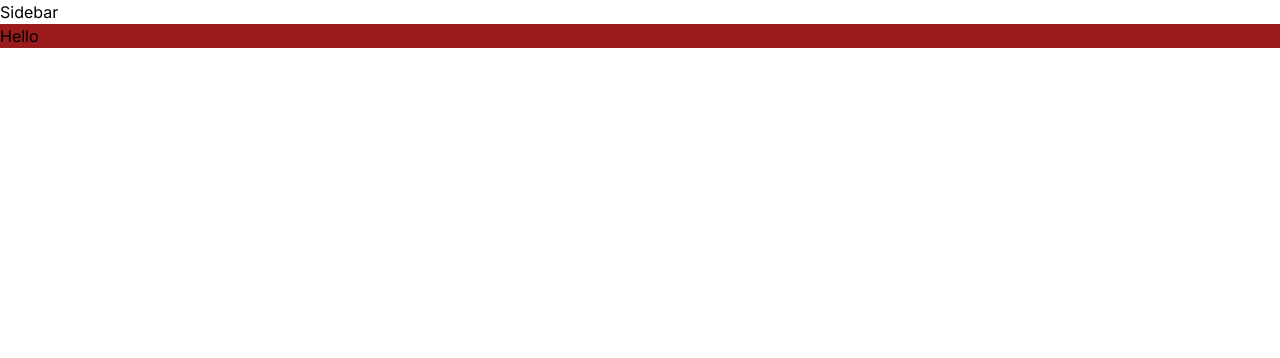
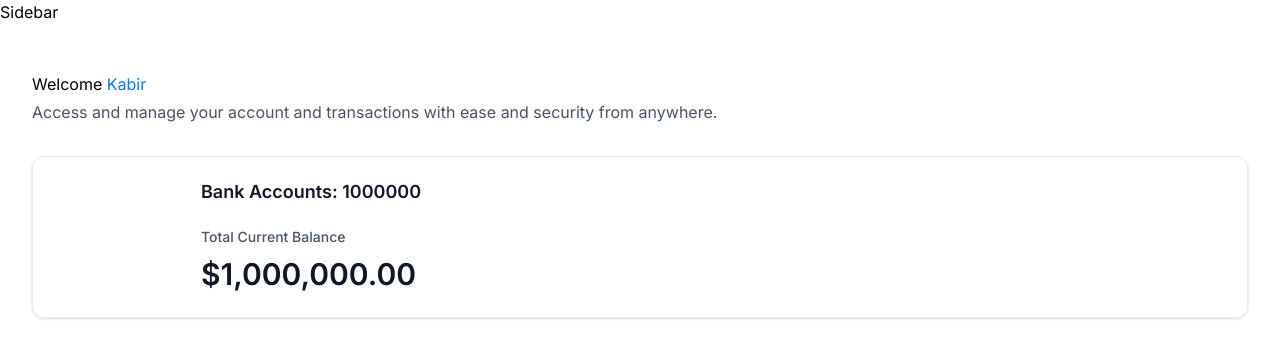
Before and after one commit to kabir-naved/aceBanking, a Next.js app: page / in a window 1280 px wide. Shown: the top 358 px of the page. Built offline with nearby package versions, Linux system fonts and the light colour scheme.

Commit message:
header are done

```diff
--- a/app/(root)/page.tsx
+++ b/app/(root)/page.tsx
@@ -1,7 +1,30 @@
+import HeaderBox from "@/components/HeaderBox";
+import TotalBalanceBox from "@/components/TotalBalanceBox";
+
 export default function Home() {
+    const loggedIn = {firstName: "Kabir"};
   return (
     <>
-      <h1 className="bg-red-800">Hello</h1>
+      <section className="home ">
+        <div className="home-content">
+            <header className="home-header">
+
+              {/* HeaderBox component */}
+              <HeaderBox
+                type="greeting"
+                title="Welcome"
+                user={loggedIn?.firstName}
+                subtext="Access and manage your account and transactions with ease and security from anywhere."
+              />
+              {/* HeaderBox component */}
+              <TotalBalanceBox
+                accounts= {[]}
+                totalBanks= {1000000}
+                totalCurrentBalance= {1000000}
+              />
+            </header>
+        </div>
+      </section>
     </>
   );
 }
--- /dev/null
+++ b/components/AnimatedCounter.tsx
@@ -0,0 +1,18 @@
+"use client";
+import React from "react";
+import CountUp from "react-countup";
+
+const AnimatedCounter = ({amount}: {amount:number}) => {
+  return (
+    <div className="w-full">
+      <CountUp
+        decimal="."
+        prefix="$"
+        end={amount}
+        duration={2.75}
+        decimals={2}
+      />
+    </div>
+  );};
+
+export default AnimatedCounter;
--- /dev/null
+++ b/components/HeaderBox.tsx
@@ -0,0 +1,13 @@
+
+const HeaderBox = ({type = "title", title, user, subtext}: HeaderBoxProps) => {
+  return <div className="header-box">
+    <h1 className="header-box-tittle">
+        {title}
+        {type === "greeting" && <span className="text-bankGradient">&nbsp;{user}</span>}
+    </h1>
+    <p className="header-box-subtext">{subtext}</p>
+
+  </div>;
+};
+
+export default HeaderBox;
--- /dev/null
+++ b/components/TotalBalanceBox.tsx
@@ -0,0 +1,29 @@
+import { formatAmount } from "@/lib/utils";
+import AnimatedCounter from "./AnimatedCounter";
+
+const TotalBalanceBox = ({accounts = [], totalBanks, totalCurrentBalance}:
+    TotlaBalanceBoxProps) => {
+  return <>
+    <section className="total-balance">
+      <div className="total-balance-chart">
+        {/* DoughnutChart */}
+      </div>
+
+      <div className="flex flex-col gap-6">
+        <h2 className="header-2">
+            Bank Accounts: {totalBanks}
+        </h2>
+        <div className="flex flex-col gap-2">
+            <p className="total-balance-label">
+                Total Current Balance
+            </p>
+            <p className="total-balance-amount">
+                <AnimatedCounter amount ={totalCurrentBalance}/>
+            </p>
+        </div>
+      </div>
+    </section>
+  </>;
+};
+
+export default TotalBalanceBox;
--- a/package.json
+++ b/package.json
@@ -16,6 +16,7 @@
     "next": "15.1.6",
     "query-string": "^9.1.1",
     "react": "^19.0.0",
+    "react-countup": "^6.5.3",
     "react-dom": "^19.0.0",
     "tailwind-merge": "^2.6.0",
     "tailwindcss-animate": "^1.0.7"
```
Also changed, not shown: 1 other file (tests, documents, lock files or other folders).
